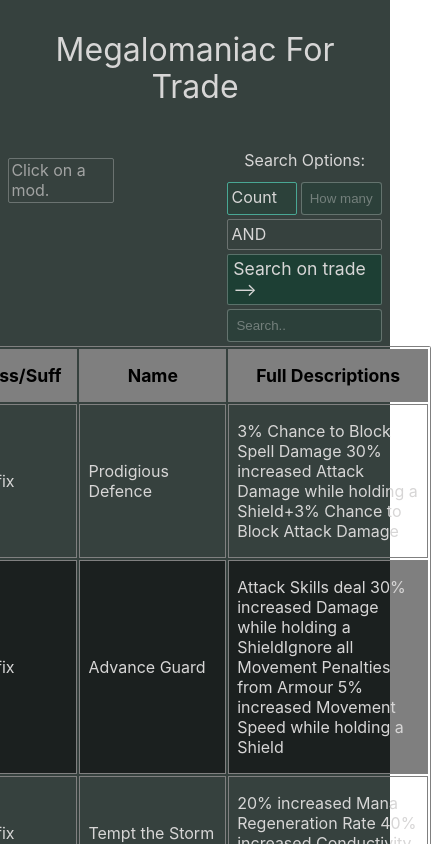
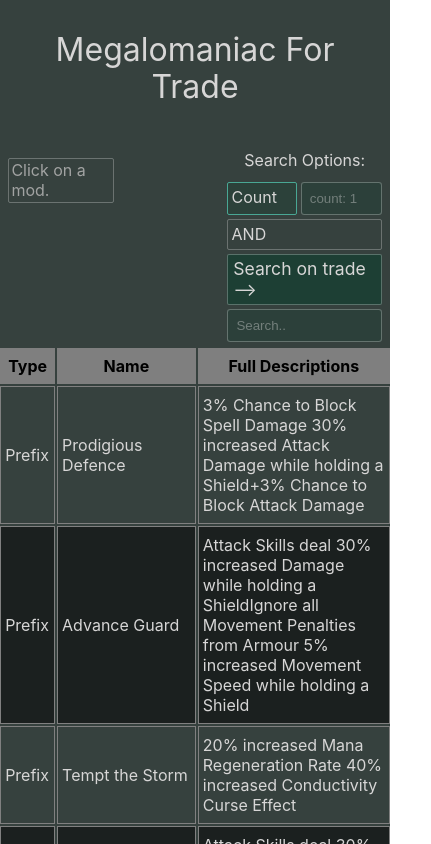
Before and after one commit to ipatrikxz/PoE-Megalomaniac-for-trade, a Next.js app: page / in a window 390 px wide. Shown: the top 844 px of the page, 431 px wide, since content can reach past the window. Built offline with nearby package versions, Linux system fonts and the light colour scheme.

Commit message:
mobile view improvements, refact in search module

```diff
--- a/components/Search.js
+++ b/components/Search.js
@@ -9,6 +9,10 @@ const Search = ({setQuery, removeItem, mods}) => {
     const handleSelection = (event) => {
         let type = event.target.getAttribute('data-searchType')
         setSearchType(type)
+    }
+
+    const isCountSelected = () => {
+        return searchType == 'count'
     }
 
     const makeList = () => {
@@ -53,15 +57,30 @@ const Search = ({setQuery, removeItem, mods}) => {
 
             <div className={styles.searchBox}>
                 <p className={styles.header}>Search Options:</p>
+
                 <div className={styles.searchType}>
                     <div className={styles.countGroup}>
-                        <div data-searchtype="count" className={`${styles.count} ${searchType == 'count' && styles.active}`} onClick={(e) => handleSelection(e)}>Count</div>
-                        { searchType === 'count' &&
-                            <div><input className={styles.countInput} type="number" placeholder="How many?" onChange={e => setCount(e.target.value)} /></div>
+                        <div data-searchtype="count"
+                            className={`${styles.count} ${isCountSelected() && styles.active}`}
+                            onClick={(e) => handleSelection(e)}>
+                                Count
+                        </div>
+
+                        { isCountSelected() &&
+                            <div>
+                                <input className={styles.countInput}
+                                        type="number"
+                                        placeholder="count: 1"
+                                        onChange={e => setCount(e.target.value)} />
+                            </div>
                         }
                     </div>
 
-                    <div data-searchtype="and" className={`${styles.and} ${searchType == 'and' && styles.active}`} onClick={(e)=> handleSelection(e)}>AND</div>
+                    <div data-searchtype="and"
+                        className={`${styles.and} ${ !isCountSelected() && styles.active}` }
+                        onClick={(e)=> handleSelection(e)}>
+                            AND
+                    </div>
                 </div>
 
                 <div className={styles.SearchOnTrade}>
--- a/components/Table.js
+++ b/components/Table.js
@@ -6,7 +6,7 @@ return (
     <table className={style.table}>
         <thead>
             <tr>
-                <th>Pass/Suff</th>
+                <th>Type</th>
                 <th>Name</th>
                 <th>Full Descriptions</th>
             </tr>
--- a/styles/Home.module.scss
+++ b/styles/Home.module.scss
@@ -30,7 +30,7 @@
   }
 }
 
-@media (max-width: 500px) {
+@media (max-width: 830px) {
   .container{
     padding: 0 .5rem;
 
--- a/styles/hero.module.css
+++ b/styles/hero.module.css
@@ -27,7 +27,7 @@
   font-size: 1.1rem;
 }
 
-@media (max-width: 500px) {
+@media (max-width: 700px) {
   .title{
     font-size: 2rem;
   }
--- a/styles/search.module.scss
+++ b/styles/search.module.scss
@@ -153,7 +153,7 @@
   }
 }
 
-@media (max-width: 500px) {
+@media (max-width: 830px) {
   .search{
     margin: 0;
     padding: 0;
--- a/styles/table.module.scss
+++ b/styles/table.module.scss
@@ -1,5 +1,5 @@
 .table {
-    border: 1px solid grey;
+
     border-radius: .1em;
     min-width: 100%;
 
@@ -29,3 +29,29 @@
         }
     }
 }
+
+@media (max-width: 700px) {
+    .table{
+        thead tr th {
+            font-size: 1.125rem;
+            padding: .8rem;
+        }
+    }
+}
+
+@media (max-width: 480px) {
+    .table{
+        thead tr th {
+            font-size: 1rem;
+            padding: .5rem;
+        }
+
+        tbody{
+            tr{
+                td{
+                    padding: .5rem .25rem;
+                }
+            }
+        }
+    }
+}
```
